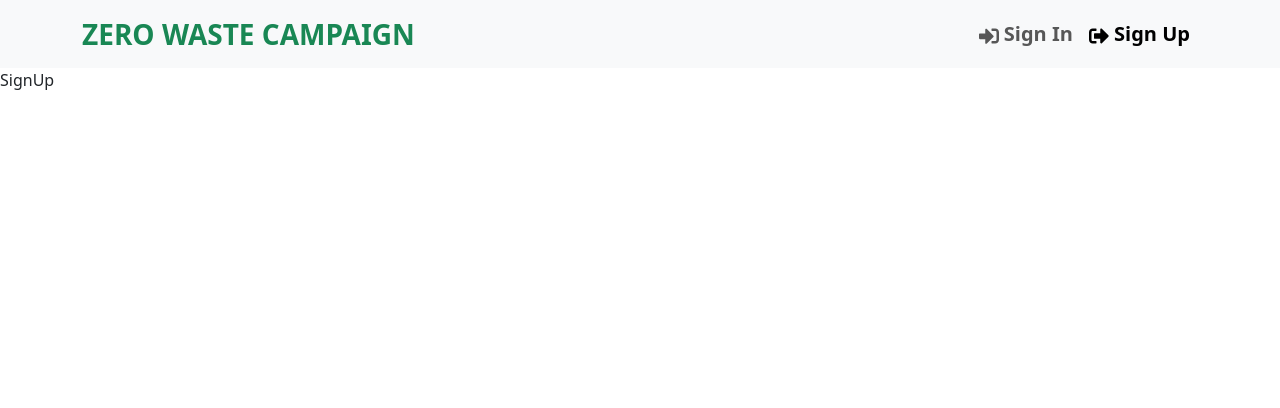
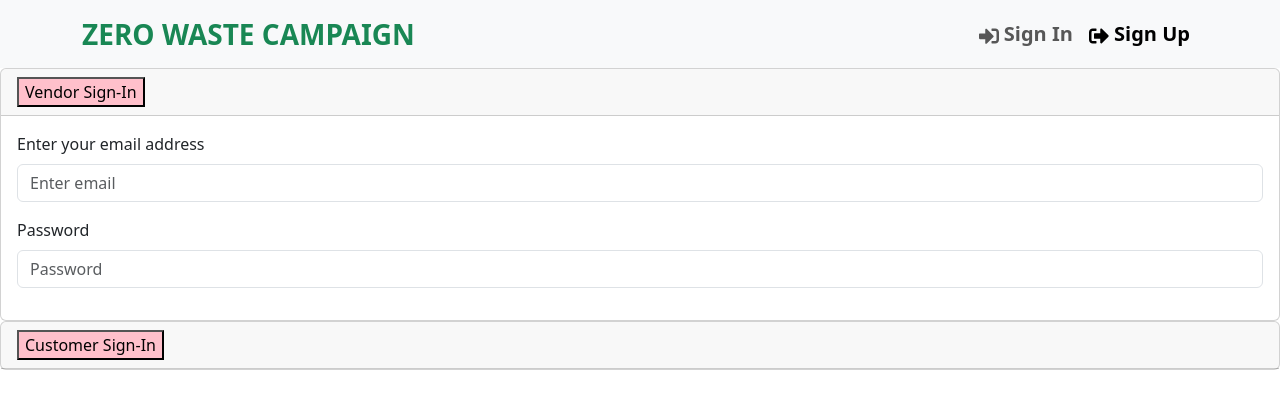
Before and after one commit to HACC2023/Sake, a React (Vite) app in the folder frontend/: page /signup in a window 1280 px wide. Shown: the top 408 px of the page. Built offline with nearby package versions, Linux system fonts and the light colour scheme.

Commit message:
signin form

```diff
--- a/frontend/index.html
+++ b/frontend/index.html
@@ -4,7 +4,7 @@
     <meta charset="UTF-8" />
     <link rel="icon" type="image/svg+xml" href="/vite.svg" />
     <meta name="viewport" content="width=device-width, initial-scale=1.0" />
-    <title>Zero Waste</title>
+    <title>Oahu Zero Waste</title>
   </head>
   <body>
     <div id="root"></div>
--- a/frontend/src/screens/SignIn.jsx
+++ b/frontend/src/screens/SignIn.jsx
@@ -1,7 +1,66 @@
-const SignIn = () => {
+import Form from 'react-bootstrap/Form';
+
+import Accordion from 'react-bootstrap/Accordion';
+import { useAccordionButton } from 'react-bootstrap/AccordionButton';
+import Card from 'react-bootstrap/Card';
+
+function CustomToggle({ children, eventKey }) {
+  const decoratedOnClick = useAccordionButton(eventKey, () =>
+    console.log('totally custom!'),
+  );
+
   return (
-    <div>SignIn</div>
-  )
+    <button
+      type="button"
+      style={{ backgroundColor: 'pink' }}
+      onClick={decoratedOnClick}
+    >
+      {children}
+    </button>
+  );
 }
 
+
+function SignIn() {
+  return (
+    <Accordion defaultActiveKey="0">
+      <Card>
+        <Card.Header>
+          <CustomToggle eventKey="0">Vendor Sign-In</CustomToggle>
+        </Card.Header>
+        <Accordion.Collapse eventKey="0">
+          <Card.Body><Form>
+      <Form.Group className="mb-3" controlId="formGroupEmail">
+        <Form.Label>Email address</Form.Label>
+        <Form.Control type="email" placeholder="Enter email" />
+      </Form.Group>
+      <Form.Group className="mb-3" controlId="formGroupPassword">
+        <Form.Label>Password</Form.Label>
+        <Form.Control type="password" placeholder="Password" />
+      </Form.Group>
+    </Form></Card.Body>
+        </Accordion.Collapse>
+      </Card>
+      <Card>
+        <Card.Header>
+          <CustomToggle eventKey="1">Customer Sign-In</CustomToggle>
+        </Card.Header>
+        <Accordion.Collapse eventKey="1">
+          <Card.Body><Form>
+      <Form.Group className="mb-3" controlId="formGroupEmail">
+        <Form.Label>Phone Number</Form.Label>
+        <Form.Control type="email" placeholder="Enter email" />
+      </Form.Group>
+      <Form.Group className="mb-3" controlId="formGroupPassword">
+        <Form.Label>Password</Form.Label>
+        <Form.Control type="password" placeholder="Password" />
+      </Form.Group>
+    </Form></Card.Body>
+        </Accordion.Collapse>
+      </Card>
+    </Accordion>
+  );
+}
+
+
 export default SignIn
--- a/frontend/src/screens/SignUp.jsx
+++ b/frontend/src/screens/SignUp.jsx
@@ -1,5 +1,66 @@
-const SignUp = () => {
-  return <div>SignUp</div>;
-};
+import Form from 'react-bootstrap/Form';
 
-export default SignUp;
+import Accordion from 'react-bootstrap/Accordion';
+import { useAccordionButton } from 'react-bootstrap/AccordionButton';
+import Card from 'react-bootstrap/Card';
+
+function CustomToggle({ children, eventKey }) {
+  const decoratedOnClick = useAccordionButton(eventKey, () =>
+    console.log('totally custom!'),
+  );
+
+  return (
+    <button
+      type="button"
+      style={{ backgroundColor: 'pink' }}
+      onClick={decoratedOnClick}
+    >
+      {children}
+    </button>
+  );
+}
+
+
+function SignUp() {
+  return (
+    <Accordion defaultActiveKey="0">
+      <Card>
+        <Card.Header>
+          <CustomToggle eventKey="0">Vendor Sign-In</CustomToggle>
+        </Card.Header>
+        <Accordion.Collapse eventKey="0">
+          <Card.Body><Form>
+      <Form.Group className="mb-3" controlId="formGroupEmail">
+        <Form.Label>Enter your email address</Form.Label>
+        <Form.Control type="email" placeholder="Enter email" />
+      </Form.Group>
+      <Form.Group className="mb-3" controlId="formGroupPassword">
+        <Form.Label>Password</Form.Label>
+        <Form.Control type="password" placeholder="Password" />
+      </Form.Group>
+    </Form></Card.Body>
+        </Accordion.Collapse>
+      </Card>
+      <Card>
+        <Card.Header>
+          <CustomToggle eventKey="1">Customer Sign-In</CustomToggle>
+        </Card.Header>
+        <Accordion.Collapse eventKey="1">
+          <Card.Body><Form>
+      <Form.Group className="mb-3" controlId="formGroupEmail">
+        <Form.Label>Phone Number</Form.Label>
+        <Form.Control type="email" placeholder="Enter email" />
+      </Form.Group>
+      <Form.Group className="mb-3" controlId="formGroupPassword">
+        <Form.Label>Password</Form.Label>
+        <Form.Control type="password" placeholder="Password" />
+      </Form.Group>
+    </Form></Card.Body>
+        </Accordion.Collapse>
+      </Card>
+    </Accordion>
+  );
+}
+
+
+export default SignUp
```
